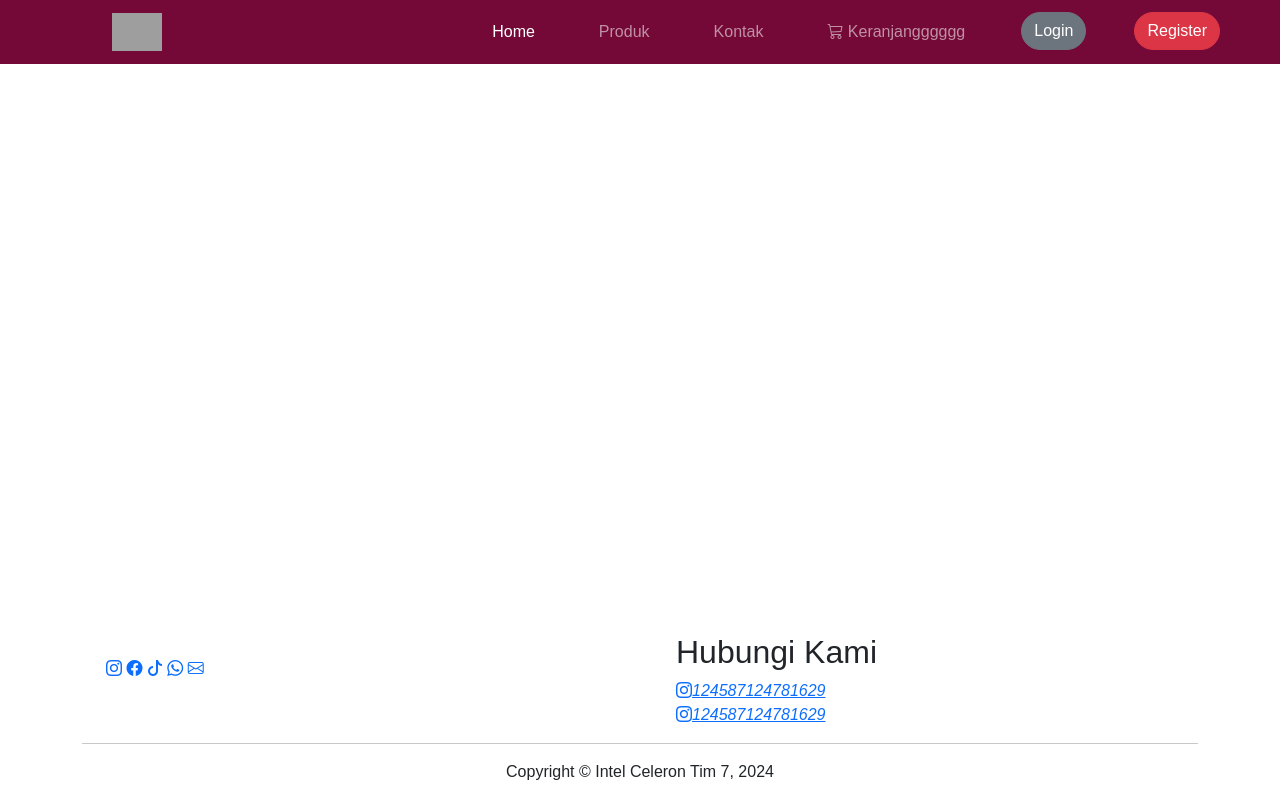
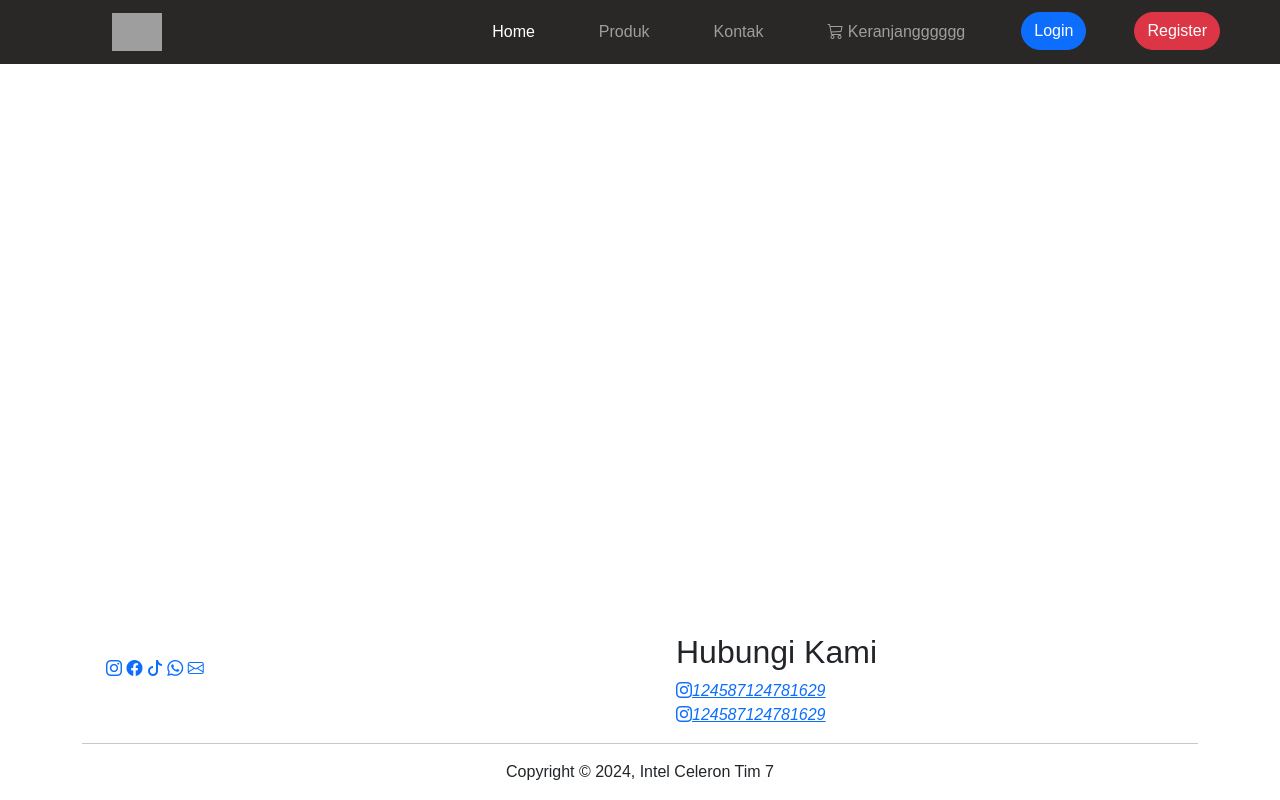
Before and after one commit to DimasFigo/FigoCell, a Python web app: template templates/home.html in a window 1280 px wide. Run offline with Jinja, Linux system fonts and the light colour scheme; the template is opened without the code that fills it, so the values that code supplies are empty; grey boxes are pictures that could not be loaded.

Commit message:
ini yang berubah

```diff
--- a/static/style.css
+++ b/static/style.css
@@ -3,7 +3,8 @@
 }
 
 .navbar {
-    background-color: #740938;
+    background-color: #292827;
+    color: #F9F5EA;
 }
 #logo {
     width: 50px;
--- a/templates/home.html
+++ b/templates/home.html
@@ -32,7 +32,7 @@
                 <a class="nav-link" href="#"><i class="bi bi-cart3"></i> Keranjangggggg</a>
               </li>
               <li class="nav-item me-5">
-                <button class="btn btn-secondary">Login</button>
+                <button class="btn btn-primary">Login</button>
               </li>
               <li class="nav-item me-5">
                 <button class="btn btn-danger">Register</button>
@@ -62,7 +62,7 @@
         </div>
       </div>
       <hr>
-      <p class="text-center">Copyright © Intel Celeron Tim 7, 2024</p>
+      <p class="text-center">Copyright © 2024, Intel Celeron Tim 7</p>
     </div>
   </footer>
 
```
